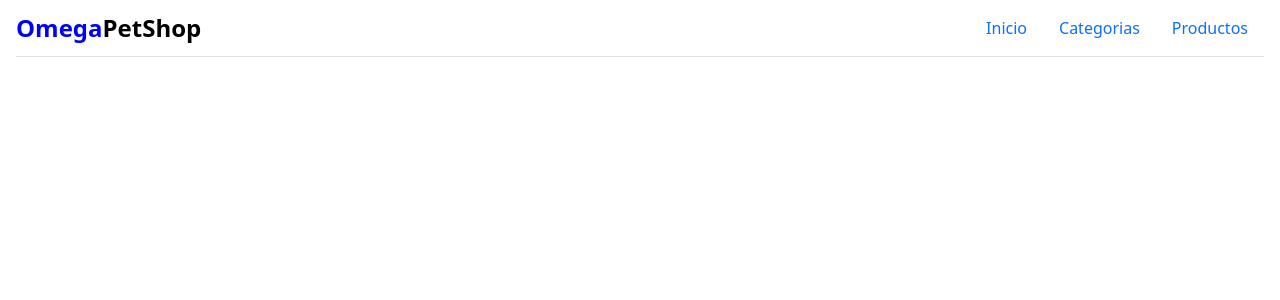
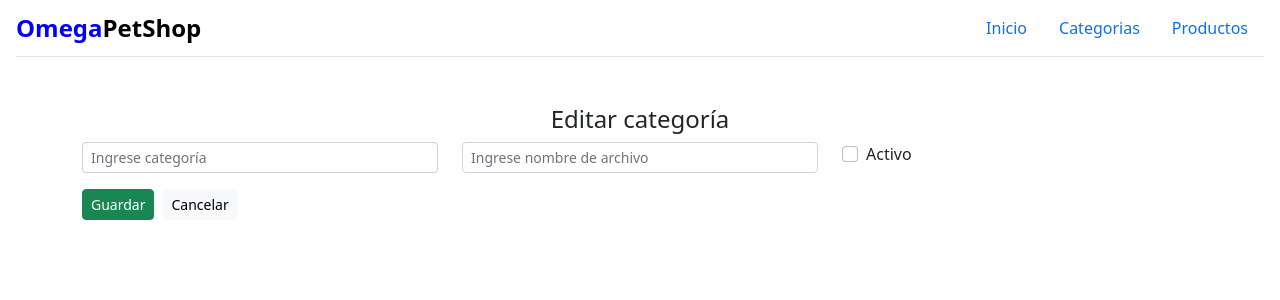
Before and after one commit to carlospalma-sistemas/omega-petshop-frontend, a React (Create React App) app: page /categorias/form/1 in a window 1280 px wide. Shown: the top 300 px of the page. Built offline with nearby package versions, Linux system fonts and the light colour scheme; no server answers.

Commit message:
Incorporar form categorias

```diff
--- a/src/App.js
+++ b/src/App.js
@@ -5,6 +5,7 @@ import FormProducto from "./componentes/productos/FormProductos";
 import { BrowserRouter, Routes, Route } from "react-router-dom";
 import ListaProductos from "./componentes/productos/ListaProductos";
 import Variables from "./componentes/general/Variables";
+import FormEdicionCategoria from "./componentes/categorias/FormEdicionCategoria";
 
 const App = () =>{
   return (
@@ -15,6 +16,7 @@ const App = () =>{
           <Route path="/" element={<Tarjetas/>} exact></Route>
           <Route path="/variables" element={<Variables/>} exact></Route>
           <Route path="/categorias" element={<ListaFormCategorias/>} exact></Route>
+          <Route path="/categorias/form/:id" element={<FormEdicionCategoria/>} exact></Route>
           <Route path="/productos" element={<ListaProductos/> } exact></Route>
           <Route path="/productos/form" element={<FormProducto/>} exact></Route>
           <Route path="/productos/form/:id" element={<FormProducto/>} exact></Route>
--- /dev/null
+++ b/src/componentes/categorias/FormEdicionCategoria.js
@@ -0,0 +1,95 @@
+import { useEffect } from "react";
+import { useState } from "react";
+import { useNavigate, useParams } from "react-router-dom";
+import CategoriaServicios from "../../servicios/CategoriaServicios";
+
+const FormEdicionCategoria = () => {
+    const [ nombre, setNombre ] = useState("");
+    const [ imagen, setImagen ] = useState("");
+    const [ activo, setActivo ] = useState(false);
+    const { id } = useParams();
+    const navigateTo = useNavigate();
+
+    const guardarCategoria = async (event) => {
+        event.preventDefault();
+        try {
+            const datosModificados = {
+                nombre: nombre,
+                imagen: imagen,
+                activo: activo
+            }
+            const respuesta = await CategoriaServicios.modificarCategoria(id, datosModificados);
+            console.log(respuesta);
+            if (respuesta.status === 200) {
+                console.log("Enviando a ruta nueva");
+                navigateTo("/categorias");
+            }
+            else {
+
+            }
+        } catch (error) {
+
+        }
+    }
+
+    const cambiarNombre = (event) => {
+        setNombre(event.target.value);
+    }
+
+    const cambiarImagen = (event) => {
+        setImagen(event.target.value);
+    }
+
+    const cambiarActivo = (event) => {
+        setActivo(event.target.checked);
+    }
+
+    const cargarCategoria = async () => {
+        try {
+            const respuesta = await CategoriaServicios.cargarCategoria(id);
+            if (respuesta.data != null) {
+                setNombre(respuesta.data.nombre);
+                setImagen(respuesta.data.imagen);
+                setActivo(respuesta.data.activo)
+            }
+        } catch (error) {
+            console.log("Error. "+error);
+        }
+    }
+
+    useEffect(() => {
+       cargarCategoria();
+    }, [])
+
+    return (
+        <div className="container">
+            <h4 className="d-flex justify-content-center mt-5">Editar categoría</h4>
+            <div id="formulario">
+                <form action="">
+                    <div className="row">
+                        <div className="mb-3 col-4">
+                            <input type="text" className="form-control form-control-sm col-md-3" id="nombre" name="nombre" value={nombre} onChange={cambiarNombre} placeholder="Ingrese categoría" />
+                        </div>
+                        <div className="mb-3 col-4">
+                            <input className="form-control form-control-sm" id="imagen" name="imagen" value={imagen} onChange={cambiarImagen} type="text" placeholder="Ingrese nombre de archivo"></input>
+                        </div>
+                        <div className="mb-3 col-4">
+                            <input className="form-check-input me-2" type="checkbox" id="activo" name="activo" onChange={cambiarActivo} checked={activo}></input>
+                            <label className="form-check-label" htmlFor="activo">Activo</label>
+                        </div>
+                    </div>
+                    <div className="d-flex">
+                        <div className="mb-3">
+                            <button className="btn btn-success btn-sm me-2" onClick={guardarCategoria}>Guardar</button>
+                        </div>
+                        <div className="mb-3">
+                            <a href="/categorias" className="btn btn-light btn-sm me-2" >Cancelar</a>
+                        </div>
+                    </div>
+                </form>
+            </div>
+        </div>
+    )
+}
+
+export default FormEdicionCategoria;
--- a/src/componentes/categorias/ListaFormCategorias.js
+++ b/src/componentes/categorias/ListaFormCategorias.js
@@ -124,7 +124,7 @@ const ListaFormCategorias = () => {
                                 <td>{categoria.imagen}</td>
                                 <td>{categoria.activo ? "Sí" : "No"}</td>
                                 <td>
-                                    <button className="btn btn-sm btn-success">Editar</button>
+                                    <a href={"/categorias/form/"+categoria._id} className="btn btn-sm btn-success">Editar</a>
                                     <button className="btn btn-sm btn-danger">Eliminar</button>
                                 </td>
                             </tr>
--- a/src/servicios/categoriaServicios.js
+++ b/src/servicios/categoriaServicios.js
@@ -10,6 +10,14 @@ CategoriaServicios.buscarCategorias = (busqueda) => {
     return axios.get("http://localhost:8000/api/categorias?q="+busqueda);
 }
 
+CategoriaServicios.cargarCategoria = (id) => {
+    return axios.get("http://localhost:8000/api/categorias/"+id);
+}
+
+CategoriaServicios.modificarCategoria = (id, body) => {
+    return axios.put("http://localhost:8000/api/categorias/"+id, body);
+}
+
 CategoriaServicios.guardarCategorias = (categoria) => {
     return axios.post("http://localhost:8000/api/categorias", categoria);
 }
```
